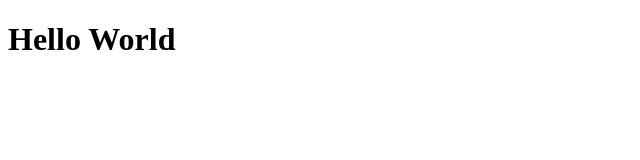
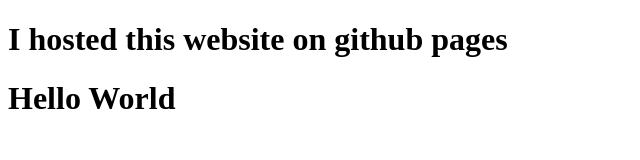
Before and after one commit to Aniketan01/vs, a plain HTML site: page index.html in a window 1280 px wide. Shown: the whole page, without its empty margins (0-640 px from the left). Drawn offline with Linux system fonts and the light colour scheme.

Commit message:
Update index.html

```diff
--- a/index.html
+++ b/index.html
@@ -6,6 +6,8 @@
     <title>Github</title>
 </head>
 <body>
+    <h1>I hosted this website on github pages</h1>
     <h1>Hello World</h1>
+
 </body>
 </html>
```
